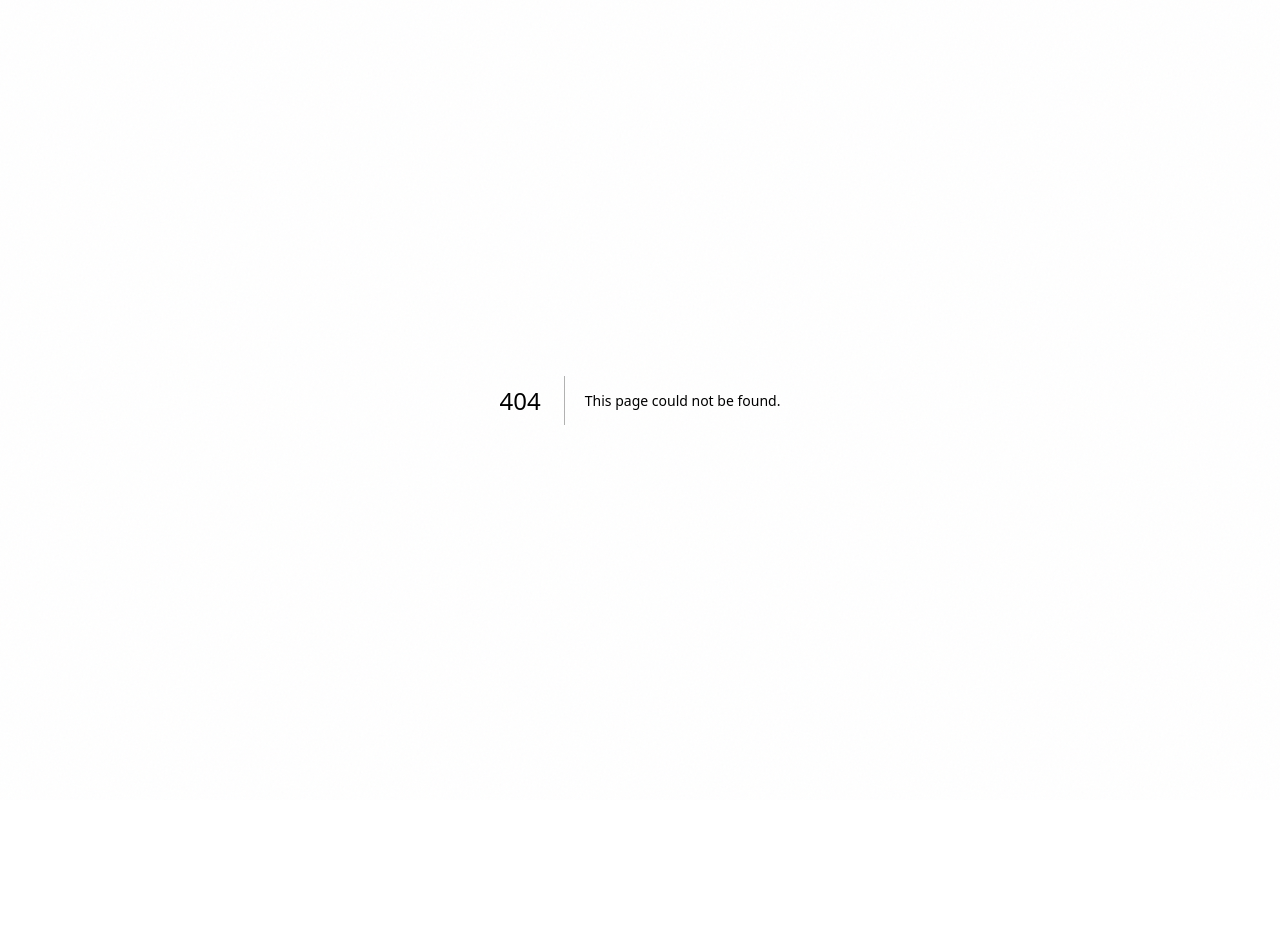
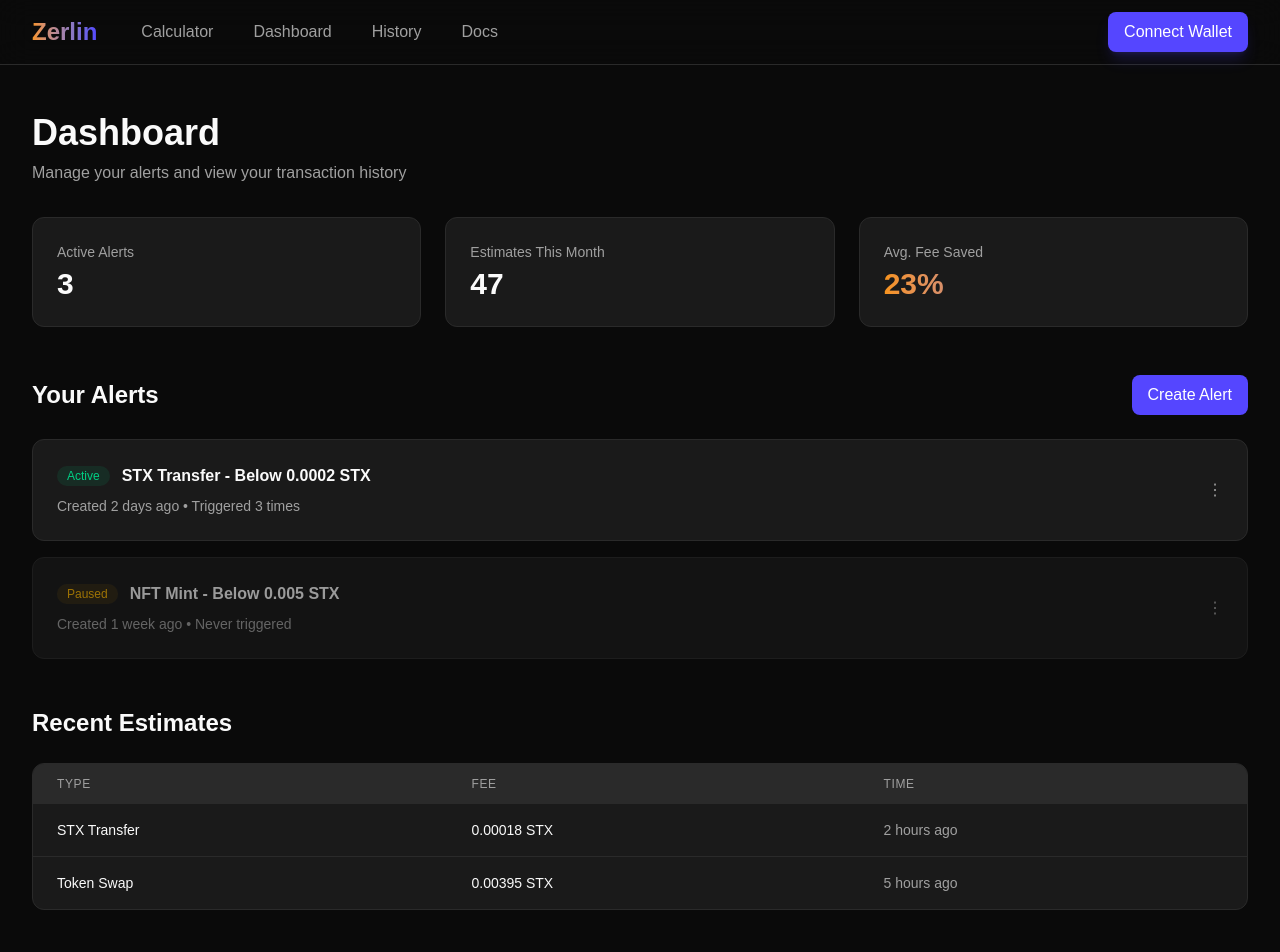
Before and after one commit to caxtonacollins/zerlin, a Next.js app in the folder frontend/: page /dashboard in a window 1280 px wide. Before the commit this address had no page. Shown: the top 952 px of the page. Before the commit the page ends 800 px from the top, so only its background shows below. Built offline with nearby package versions, Linux system fonts and the light colour scheme.

Commit message:
feat(frontend): create dashboard page with alerts and stats

```diff
--- /dev/null
+++ b/frontend/src/app/dashboard/page.tsx
@@ -0,0 +1,142 @@
+'use client';
+
+import React from 'react';
+import { Navigation, Footer } from '@/components/organisms';
+import { Badge } from '@/components/atoms';
+
+export default function DashboardPage() {
+  return (
+    <div className="min-h-screen flex flex-col bg-bg-primary">
+      <Navigation />
+
+      <main className="flex-1 w-full">
+        <div className="max-w-7xl mx-auto px-4 sm:px-6 lg:px-8 py-12">
+          <div className="mb-8">
+            <h1 className="text-4xl font-bold text-text-primary mb-2">Dashboard</h1>
+            <p className="text-text-secondary">
+              Manage your alerts and view your transaction history
+            </p>
+          </div>
+
+          {/* Stats Grid */}
+          <div className="grid grid-cols-1 md:grid-cols-3 gap-6 mb-12">
+            <div className="p-6 rounded-xl bg-bg-secondary border border-bg-tertiary">
+              <div className="text-sm text-text-secondary mb-1">Active Alerts</div>
+              <div className="text-3xl font-bold text-text-primary">3</div>
+            </div>
+
+            <div className="p-6 rounded-xl bg-bg-secondary border border-bg-tertiary">
+              <div className="text-sm text-text-secondary mb-1">Estimates This Month</div>
+              <div className="text-3xl font-bold text-text-primary">47</div>
+            </div>
+
+            <div className="p-6 rounded-xl bg-bg-secondary border border-bg-tertiary">
+              <div className="text-sm text-text-secondary mb-1">Avg. Fee Saved</div>
+              <div className="text-3xl font-bold bg-gradient-to-r from-primary to-secondary bg-clip-text text-transparent">
+                23%
+              </div>
+            </div>
+          </div>
+
+          {/* Alerts Section */}
+          <div className="mb-12">
+            <div className="flex items-center justify-between mb-6">
+              <h2 className="text-2xl font-bold text-text-primary">Your Alerts</h2>
+              <button className="px-4 py-2 rounded-lg bg-secondary text-white hover:bg-secondary-dark transition-colors">
+                Create Alert
+              </button>
+            </div>
+
+            <div className="space-y-4">
+              <div className="p-6 rounded-xl bg-bg-secondary border border-bg-tertiary">
+                <div className="flex items-center justify-between">
+                  <div>
+                    <div className="flex items-center space-x-3 mb-2">
+                      <Badge variant="success">Active</Badge>
+                      <span className="text-text-primary font-semibold">
+                        STX Transfer - Below 0.0002 STX
+                      </span>
+                    </div>
+                    <p className="text-sm text-text-secondary">
+                      Created 2 days ago • Triggered 3 times
+                    </p>
+                  </div>
+                  <button className="text-text-secondary hover:text-text-primary">
+                    ⋮
+                  </button>
+                </div>
+              </div>
+
+              <div className="p-6 rounded-xl bg-bg-secondary border border-bg-tertiary opacity-60">
+                <div className="flex items-center justify-between">
+                  <div>
+                    <div className="flex items-center space-x-3 mb-2">
+                      <Badge variant="warning">Paused</Badge>
+                      <span className="text-text-primary font-semibold">
+                        NFT Mint - Below 0.005 STX
+                      </span>
+                    </div>
+                    <p className="text-sm text-text-secondary">
+                      Created 1 week ago • Never triggered
+                    </p>
+                  </div>
+                  <button className="text-text-secondary hover:text-text-primary">
+                    ⋮
+                  </button>
+                </div>
+              </div>
+            </div>
+          </div>
+
+          {/* Recent Estimates */}
+          <div>
+            <h2 className="text-2xl font-bold text-text-primary mb-6">Recent Estimates</h2>
+            <div className="rounded-xl bg-bg-secondary border border-bg-tertiary overflow-hidden">
+              <table className="w-full">
+                <thead className="bg-bg-tertiary">
+                  <tr>
+                    <th className="px-6 py-3 text-left text-xs font-medium text-text-secondary uppercase tracking-wider">
+                      Type
+                    </th>
+                    <th className="px-6 py-3 text-left text-xs font-medium text-text-secondary uppercase tracking-wider">
+                      Fee
+                    </th>
+                    <th className="px-6 py-3 text-left text-xs font-medium text-text-secondary uppercase tracking-wider">
+                      Time
+                    </th>
+                  </tr>
+                </thead>
+                <tbody className="divide-y divide-bg-tertiary">
+                  <tr>
+                    <td className="px-6 py-4 whitespace-nowrap text-sm text-text-primary">
+                      STX Transfer
+                    </td>
+                    <td className="px-6 py-4 whitespace-nowrap text-sm text-text-primary">
+                      0.00018 STX
+                    </td>
+                    <td className="px-6 py-4 whitespace-nowrap text-sm text-text-secondary">
+                      2 hours ago
+                    </td>
+                  </tr>
+                  <tr>
+                    <td className="px-6 py-4 whitespace-nowrap text-sm text-text-primary">
+                      Token Swap
+                    </td>
+                    <td className="px-6 py-4 whitespace-nowrap text-sm text-text-primary">
+                      0.00395 STX
+                    </td>
+                    <td className="px-6 py-4 whitespace-nowrap text-sm text-text-secondary">
+                      5 hours ago
+                    </td>
+                  </tr>
+                </tbody>
+              </table>
+            </div>
+          </div>
+        </div>
+      </main>
+
+      <Footer />
+    </div>
+  );
+}
```
